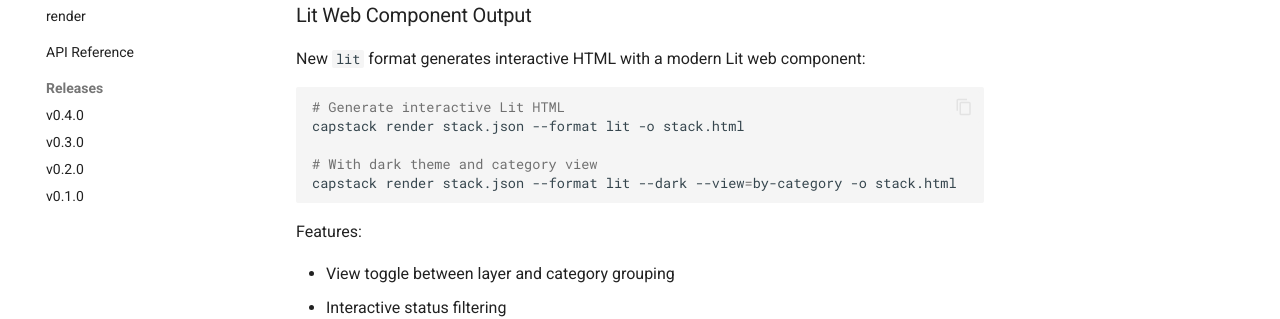
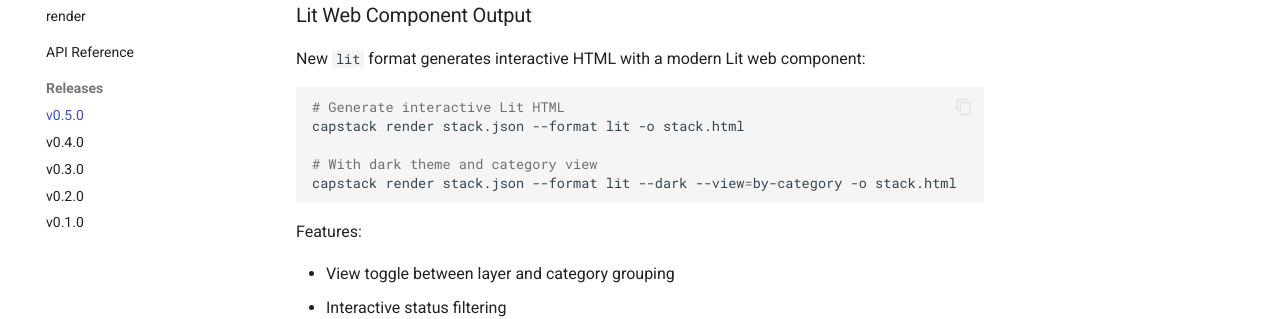
Before and after one commit to grokify/prism-capability, an MkDocs documentation site: the page built from docs/releases/v0.5.0.md, in a window 1280 px wide. Shown: the part 498-817 px from the top of the page. Built offline with MkDocs 1.6.1 and Material for MkDocs 9.7.7, drawn with Linux system fonts in a browser that asks for light colours; comment, search, counter and statistics services are not loaded.

Commit message:
docs: `mydocs.yml`: add v0.5.0 release

```diff
--- a/mkdocs.yml
+++ b/mkdocs.yml
@@ -84,6 +84,7 @@
       - render: cli/render.md
   - API Reference: api/reference.md
   - Releases:
+      - v0.5.0: releases/v0.5.0.md
       - v0.4.0: releases/v0.4.0.md
       - v0.3.0: releases/v0.3.0.md
       - v0.2.0: releases/v0.2.0.md
```
